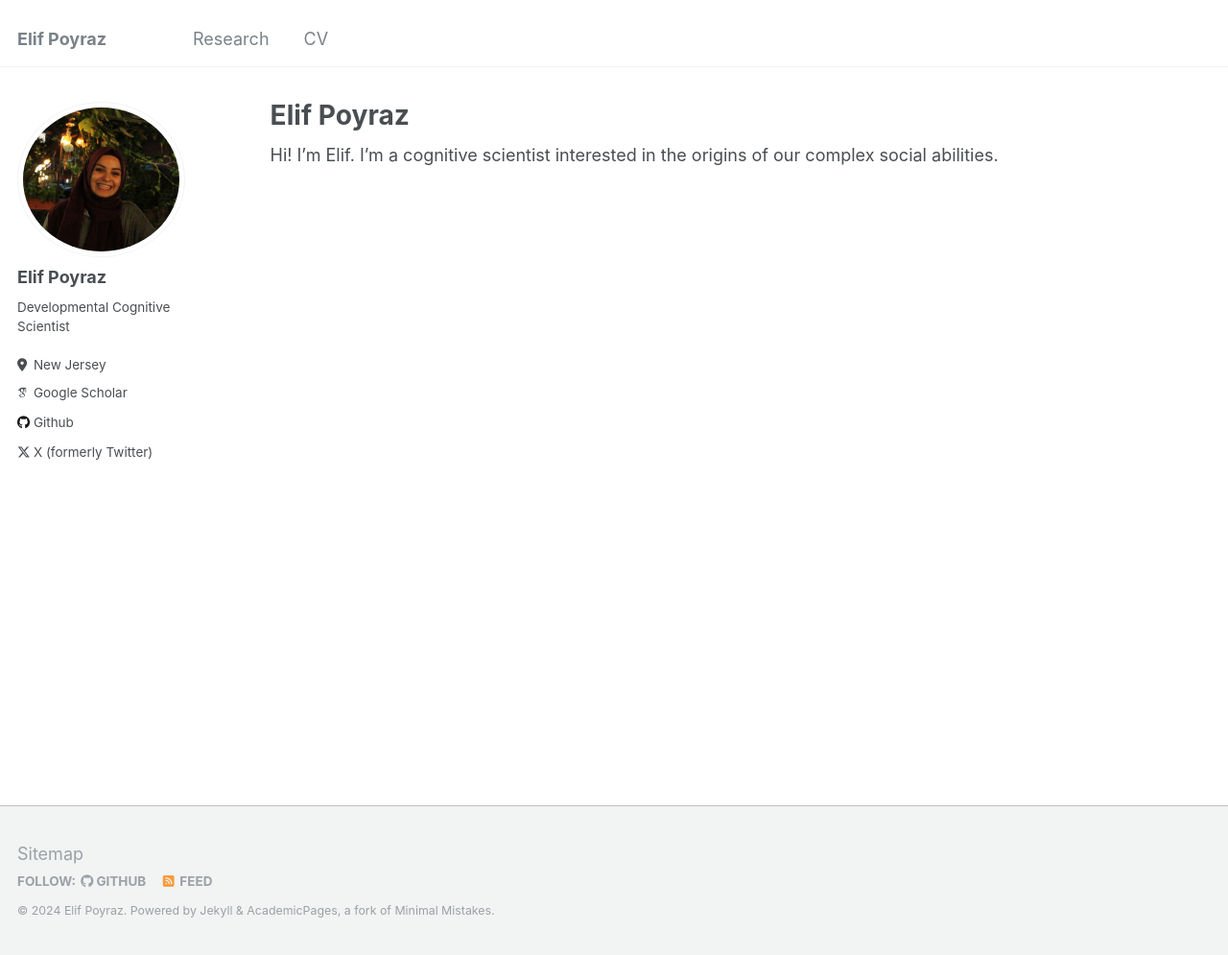
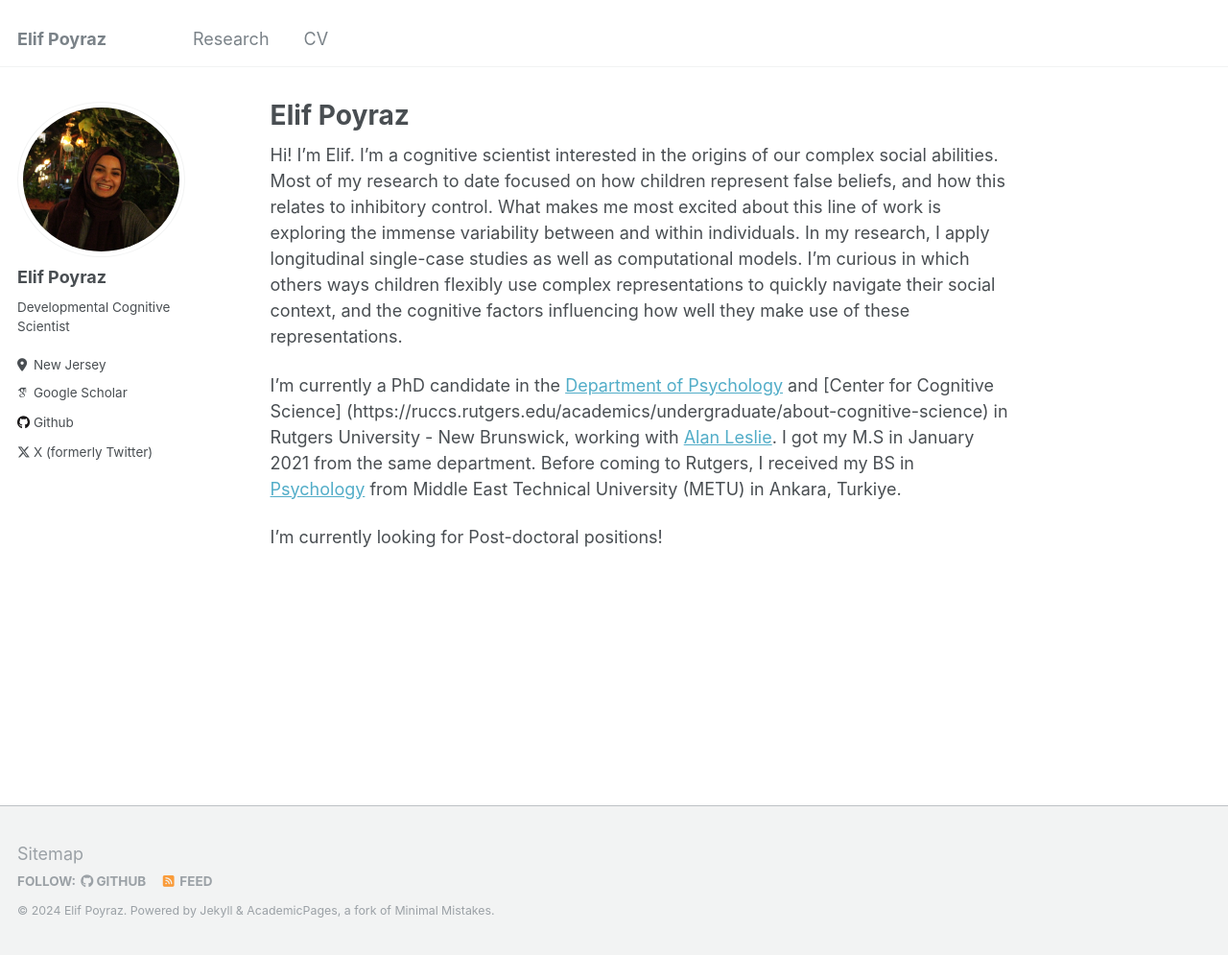
Before and after one commit to elfnrpyrz/elfnrpyrz.github.io, a Jekyll site: the page built from _pages/about.md, in a window 1280 px wide and 995 px high. Shown: the whole window at 96% size. Built offline with Jekyll 4.4.1, drawn with Linux system fonts in a browser that asks for light colours; some web fonts are replaced.

Commit message:
Update about.md

```diff
--- a/_pages/about.md
+++ b/_pages/about.md
@@ -8,4 +8,8 @@ redirect_from:
   - /about.html
 ---
 
-Hi! I'm Elif. I'm a cognitive scientist interested in the origins of our complex social abilities.
+Hi! I'm Elif. I'm a cognitive scientist interested in the origins of our complex social abilities. Most of my research to date focused on how children represent false beliefs, and how this relates to inhibitory control. What makes me most excited about this line of work is exploring the immense variability between and within individuals. In my research, I apply longitudinal single-case studies as well as computational models. I'm curious in which others ways children flexibly use complex representations to quickly navigate their social context, and the cognitive factors influencing how well they make use of these representations.
+
+I'm currently a PhD candidate in the [Department of Psychology](https://psych.rutgers.edu/welcome) and [Center for Cognitive Science] (https://ruccs.rutgers.edu/academics/undergraduate/about-cognitive-science) in Rutgers University - New Brunswick, working with [Alan Leslie](https://psych.rutgers.edu/people/chair-v-cs/faculty-profile/124-alan-leslie). I got my M.S in January 2021 from the same department. Before coming to Rutgers, I received my BS in [Psychology](https://psy.metu.edu.tr) from Middle East Technical University (METU) in Ankara, Turkiye.
+
+I'm currently looking for Post-doctoral positions!
```
